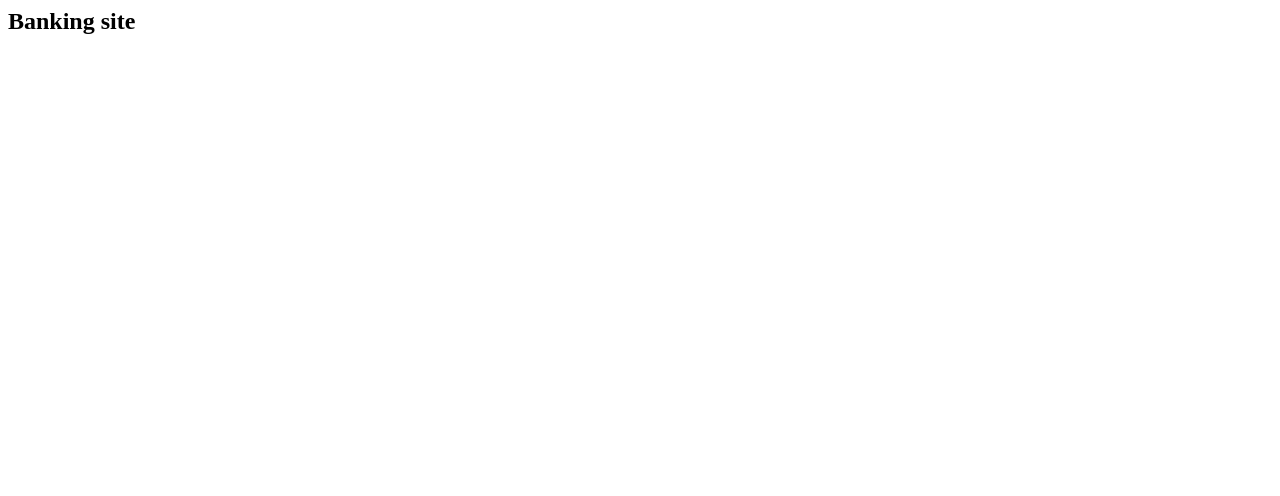
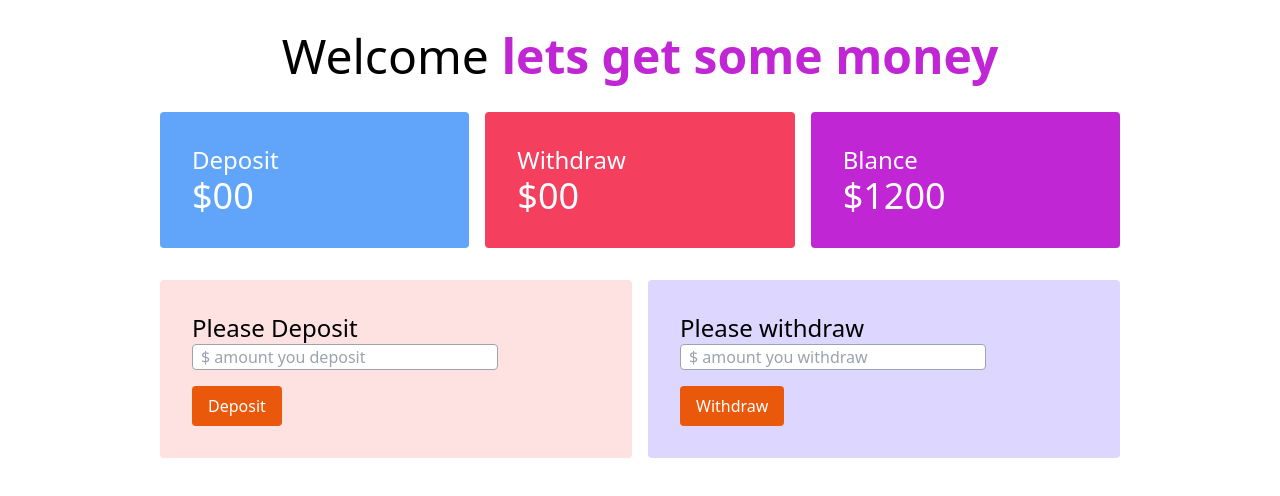
Before and after one commit to ahmed-nasir/bankOfSpain, a plain HTML site: page banking.html in a window 1280 px wide. Drawn offline with nearby package versions, Linux system fonts and the light colour scheme.

Commit message:
deposit & withdraw section design

```diff
--- a/banking.html
+++ b/banking.html
@@ -1 +1,71 @@
-<h2>Banking site</h2>
+<!DOCTYPE html>
+<html lang="en">
+
+<head>
+    <meta charset="UTF-8">
+    <meta http-equiv="X-UA-Compatible" content="IE=edge">
+    <meta name="viewport" content="width=device-width, initial-scale=1.0">
+    <title>banking</title>
+    <script src="https://cdn.tailwindcss.com"></script>
+</head>
+
+<body>
+
+    <header>
+        <h2 class="text-center text-5xl mt-8">Welcome <span class="text-fuchsia-600 font-bold ">lets get some
+                money</span>
+        </h2>
+    </header>
+    <main class="w-3/4 mx-auto">
+        <!-- Balance and Transaction -->
+        <section class="mt-8 ">
+            <div class="grid grid-cols-3 gap-4 ">
+                <div class="bg-blue-400 p-8 rounded text-white">
+                    <h3 class="text-2xl">Deposit</h3>
+                    <h4 class="text-4xl">$00</h4>
+                </div>
+                <div class="bg-rose-500 p-8 rounded text-white">
+                    <h3 class="text-2xl">Withdraw</h3>
+                    <h4 class="text-4xl">$00</h4>
+                </div>
+                <div class="bg-fuchsia-600 p-8 rounded text-white">
+                    <h3 class="text-2xl">Blance</h3>
+                    <h4 class="text-4xl">$1200</h4>
+                </div>
+
+            </div>
+        </section>
+
+        <!-- Diposit and withdraw -->
+        <section class="mt-8">
+            <div class="grid grid-cols-2 gap-4">
+                <div class="bg-red-100 p-8 rounded">
+                    <h3 class="text-2xl">Please Deposit</h3>
+                    <div>
+                        <input id="deposit-input" class="border block border-gray-400 w-3/4 mb-4 px-2  rounded"
+                            type="text" placeholder="$ amount you deposit">
+
+                        <button id="diposit-btn"
+                            class="bg-orange-600 px-4 py-2 text-white font-medium rounded ">Deposit</button>
+
+                    </div>
+                </div>
+                <div class="bg-violet-200 p-8 rounded">
+                    <h3 class="text-2xl">Please withdraw</h3>
+                    <div>
+                        <input id="withdraw-input" class="border block border-gray-400 w-3/4 mb-4 px-2  rounded"
+                            type="text" placeholder="$ amount you withdraw">
+
+                        <button id="withdraw-btn"
+                            class="bg-orange-600 px-4 py-2 text-white font-medium rounded ">Withdraw</button>
+
+                    </div>
+                </div>
+            </div>
+        </section>
+    </main>
+
+
+</body>
+
+</html>
--- a/js/bank.js
+++ b/js/bank.js
@@ -9,6 +9,7 @@ document.getElementById('login-btn').addEventListener('click', function () {
     const userPass = passFeild.value;
     // console.log(userPass);
 
+    // user validation
     if (userEmail == 'nasir' && userPass == '123') {
         window.location.href = 'banking.html'
     }
```
